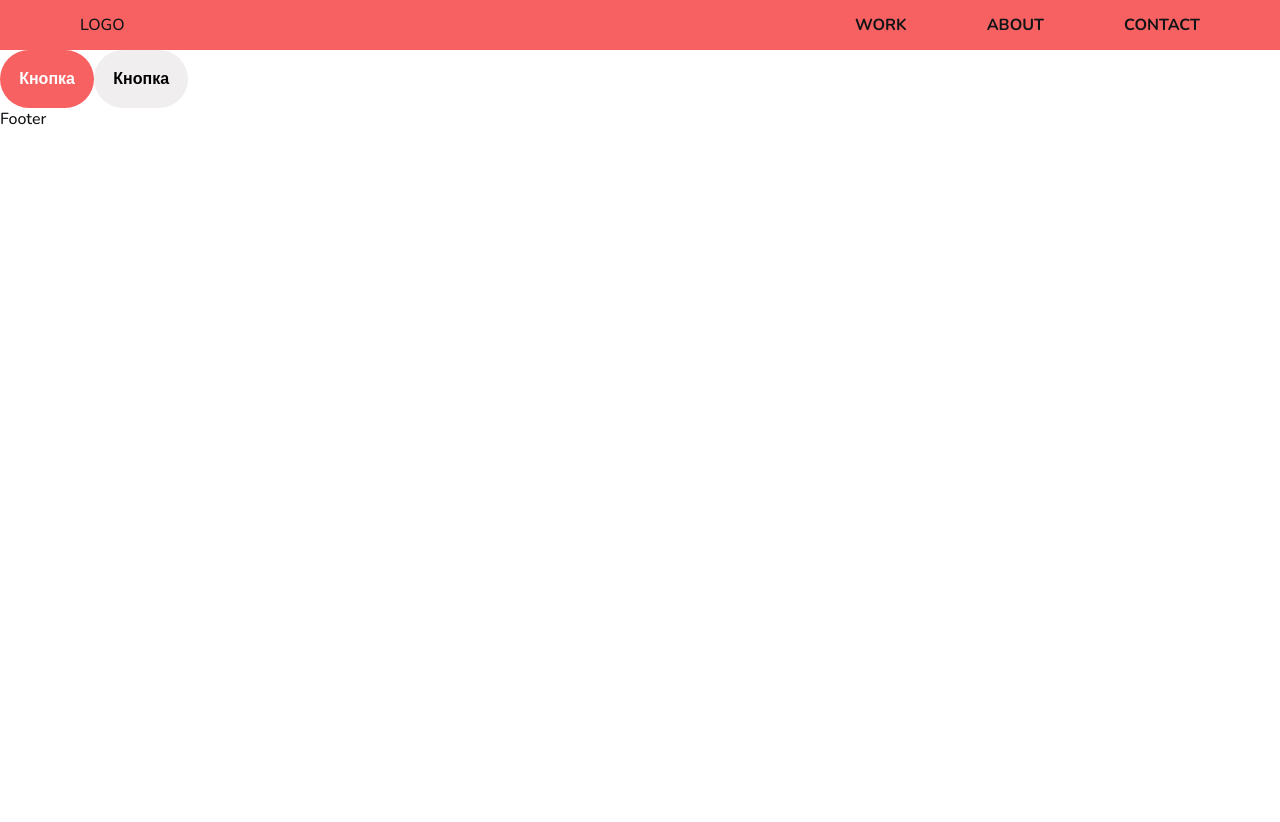
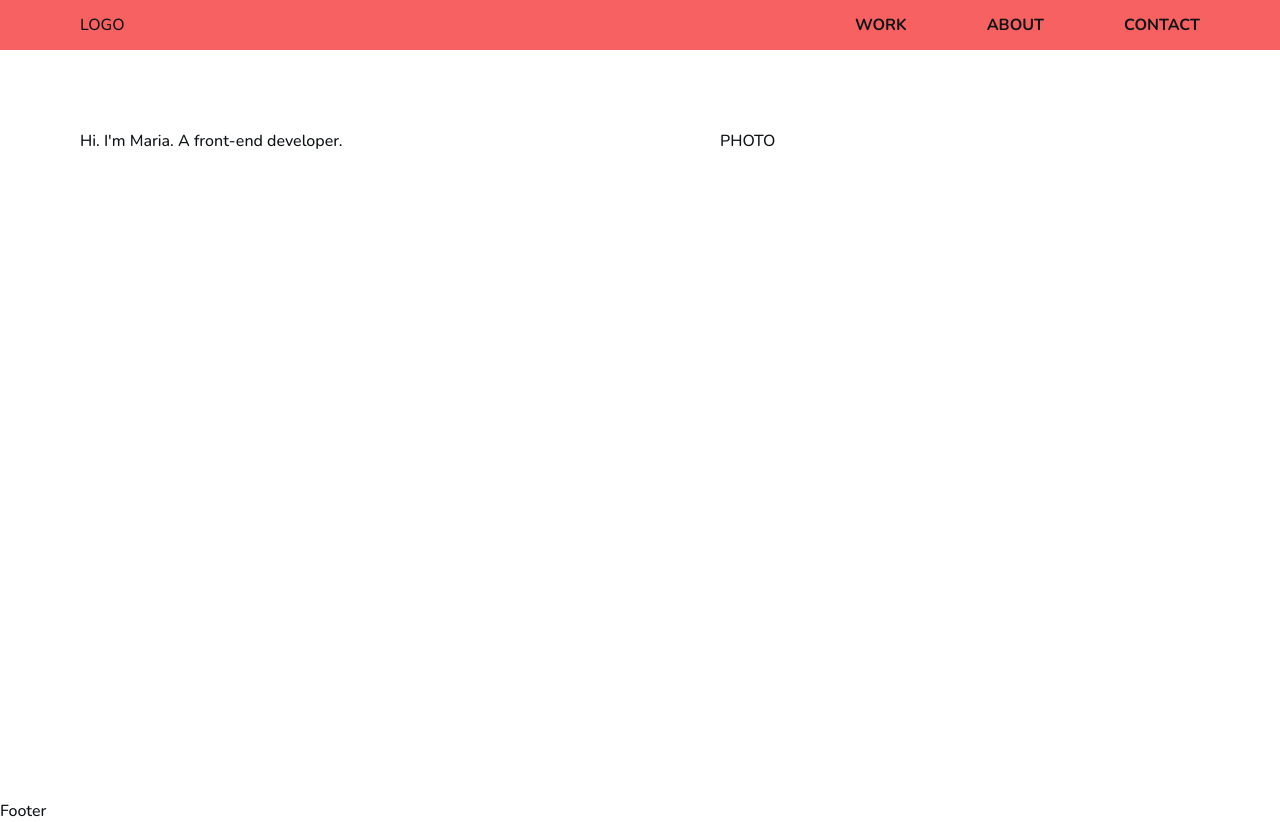
Before and after one commit to mfilatkina/portfolio, a Next.js app: page / in a window 1280 px wide. Before the commit the page ends 800 px from the top, so only its background shows below. Built offline with nearby package versions, Linux system fonts and the light colour scheme.

Commit message:
add intro

```diff
--- /dev/null
+++ b/components/intro/Intro.module.scss
@@ -0,0 +1,10 @@
+.container {
+  display: flex;
+  width: 100%;
+  height: calc(100vh - 3.12rem);
+}
+
+.card {
+  flex: 1;
+  padding: 5rem;
+}
--- /dev/null
+++ b/components/intro/Intro.tsx
@@ -0,0 +1,14 @@
+import styles from "./Intro.module.scss";
+
+function Intro() {
+  return (
+    <div className={styles.container}>
+      <div className={styles.card}>
+        <div>Hi. I'm Maria. A front-end developer.</div>
+      </div>
+      <div className={styles.card}>PHOTO</div>
+    </div>
+  );
+}
+
+export default Intro;
--- a/pages/index.tsx
+++ b/pages/index.tsx
@@ -1,12 +1,10 @@
 import Button from "../components/button/Button";
+import Intro from "../components/intro/Intro";
 
 export default function Home(): JSX.Element {
   return (
     <>
-      <Button appearance="primary" className="dsddf">
-        Кнопка
-      </Button>
-      <Button appearance="ghost">Кнопка</Button>
+      <Intro />
     </>
   );
 }
```
